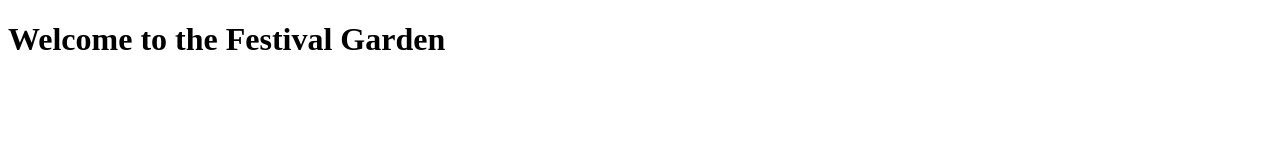
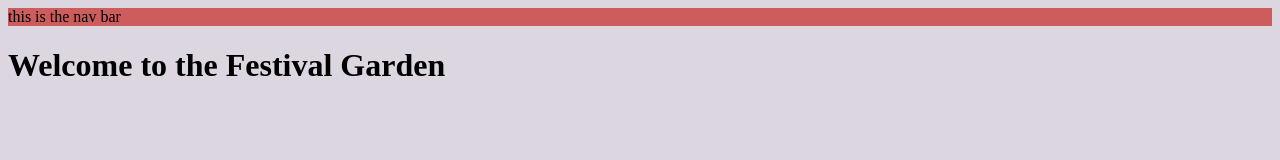
Before and after one commit to han18/SBA-Document-Object-Model, a plain HTML site: page SRC/index.html in a window 1280 px wide. Drawn offline with Linux system fonts and the light colour scheme.

Commit message:
created the anchor tags of the nav bar

```diff
--- a/SRC/index.html
+++ b/SRC/index.html
@@ -4,15 +4,13 @@
     <meta charset="UTF-8" />
     <meta http-equiv="X-UA-Compatible" content="IE=edge" />
     <meta name="viewport" content="width=device-width, initial-scale=1.0" />
-    <link rel="stylesheet" href="/SRC/style.css"
+    <link rel="stylesheet" href="/SRC/style.css">
     <script defer src="/SRC/script.js"></script>
     <title>The Festival Garden</title>
   </head>
   <body>
     <header>
-      <nav>
         <nav id="menu"></nav>
-      </nav>
     </header>
     <h1>Welcome to the Festival Garden</h1>
 
--- a/SRC/script.js
+++ b/SRC/script.js
@@ -1,5 +1,5 @@
 // SBA 316: The Document Object Model Project
-console.log("YEA hello there");
+console.log("YEA hello there people");
 
 let menuLinks = [
   { text: "about", href: "/about" },
@@ -8,8 +8,8 @@ let menuLinks = [
   { text: "account", href: "/account" },
 ];
 
+// creating the menu bar
 const navMenu = document.getElementById("menu");
-navMenu.style.backgroundColor = "#008000";
+navMenu.style.backgroundColor = "#CD5C5C";
 navMenu.style.height = "100%";
 navMenu.textContent = "this is the nav bar";
-navMenu.classList.add("flex-box");
--- a/SRC/style.css
+++ b/SRC/style.css
@@ -5,3 +5,7 @@ flex-around {
   justify-content: space-around;
   align-items: center;
 }
+
+body {
+  background-color: rgb(219, 214, 224);
+}
```
